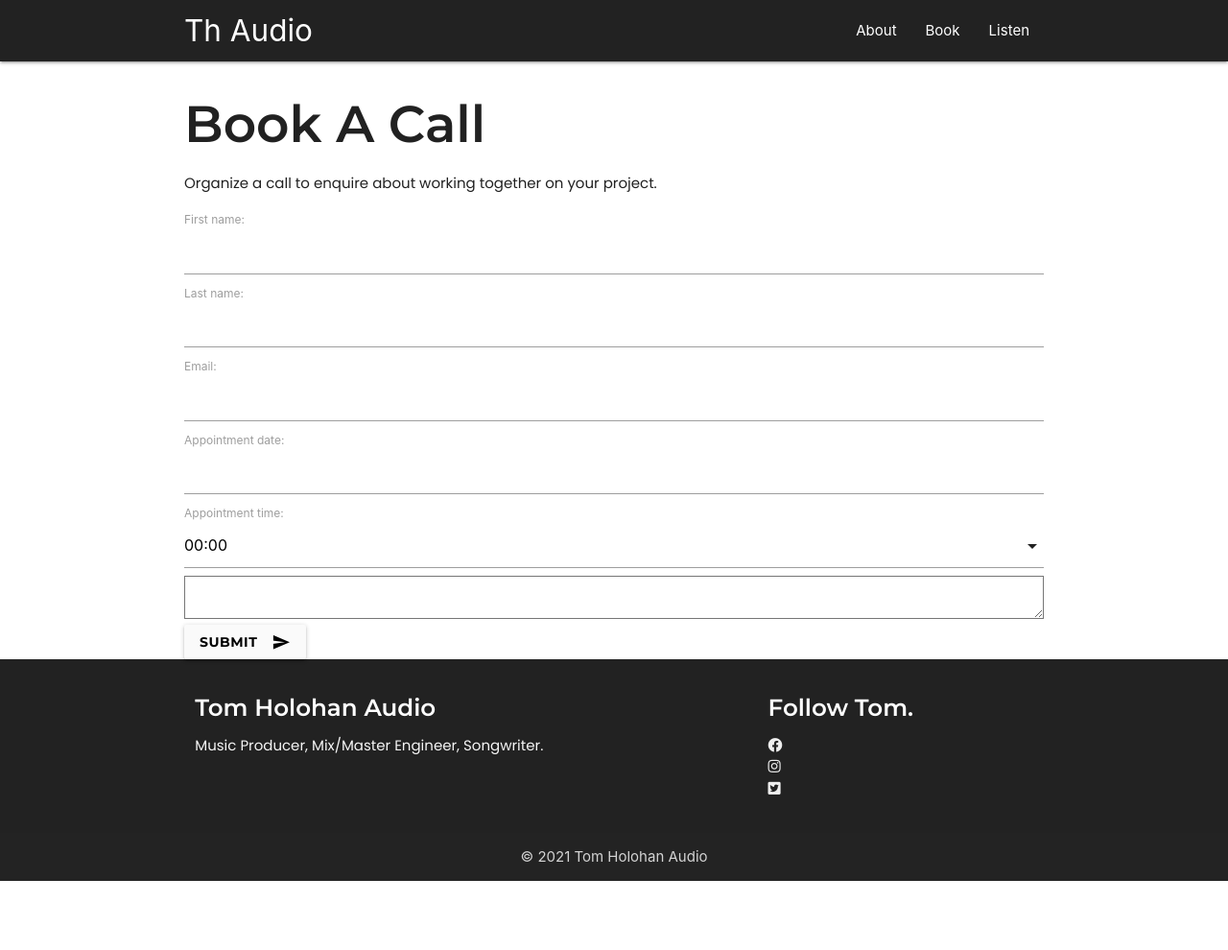
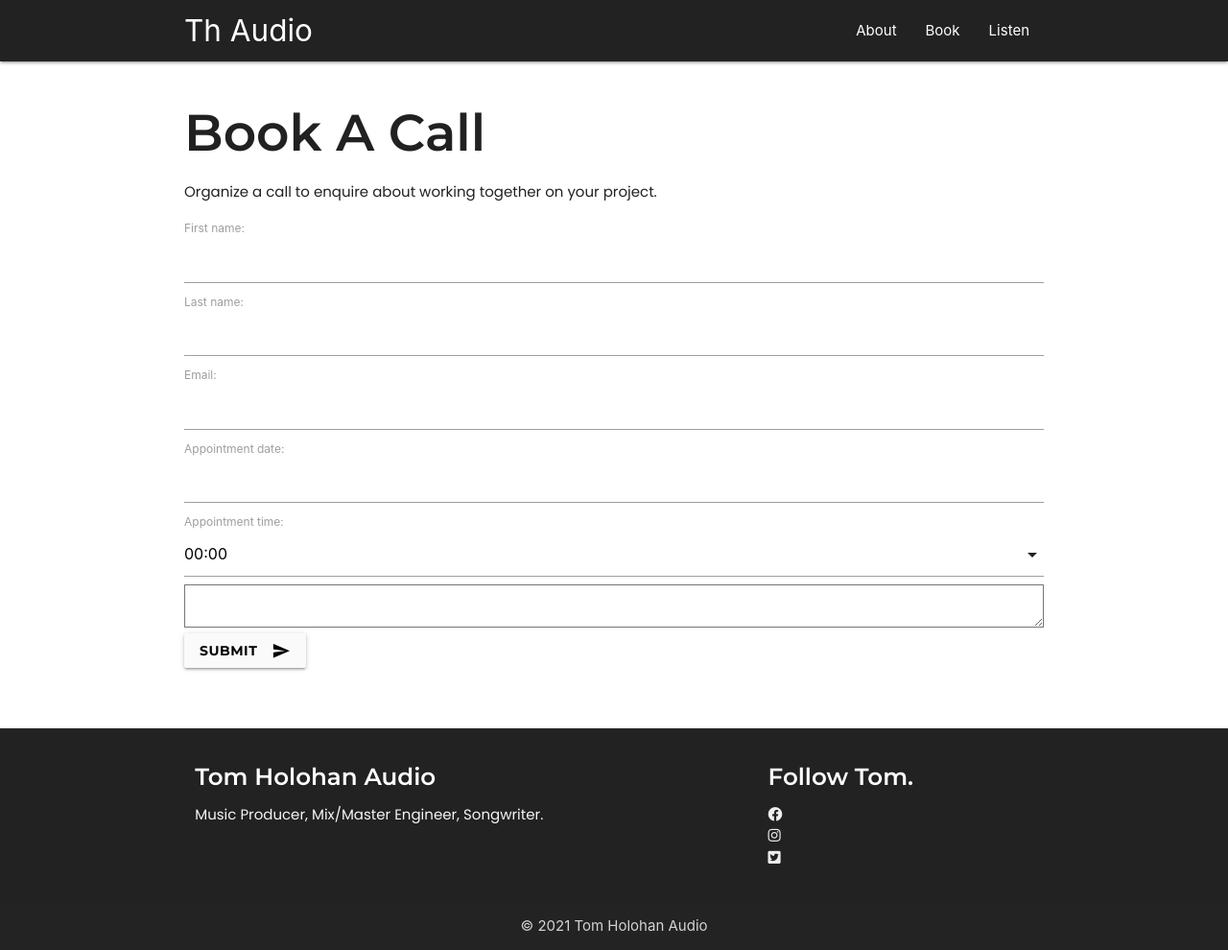
Before and after one commit to hollownotempty/Portfolio_4, a Django app: page /booking/ in a window 1280 px wide. Shown: the whole page at 96% size. Before the commit the page ends 918 px from the top, so only its background shows below. Run offline with Django 3.2, Linux system fonts and the light colour scheme.

Commit message:
Fix overlapping footer problem

```diff
--- a/static/css/styles.css
+++ b/static/css/styles.css
@@ -18,6 +18,11 @@ p {
 a {
     text-decoration: none;
     color: black;
+}
+
+#page-container {
+    position: relative;
+    min-height: 100vh;
 }
 
 /* --------------------------- Colors */
@@ -119,12 +124,22 @@ a {
 
 /* ------------------------------------------------------- BOOKING PAGE */
 
+/* #booking-content-container {
+    height: calc(100vh - 285px);
+} */
+
+#booking-page-headline > div > h2 {
+    margin-top: 0;
+    padding-top: 5%;
+}
+
 
 .form-submit-btn {
     background-color: #fafafa;
     color: black;
     font-family: 'Montserrat', sans-serif;
     font-weight: bold;
+    margin-bottom: 7%;
 }
 
 .form-submit-btn:hover {
--- a/templates/base.html
+++ b/templates/base.html
@@ -11,11 +11,14 @@
     <title>Tom Holohan Audio</title>
 </head>
 <body>
+    <div id="page-container">
+        <div class="content-wrap">
             <header>
                 <nav class="nav-bg-color">
                     <div class="nav-wrapper container">
                         <a href="{% url 'home' %}" class="brand-logo">Th Audio</a>
-              <a href="#" data-target="mobile-demo" class="sidenav-trigger"><i class="material-icons">menu</i></a>
+                        <a href="#" data-target="mobile-demo" class="sidenav-trigger"><i
+                                class="material-icons">menu</i></a>
                         <ul class="right hide-on-med-and-down">
                             <li><a href="#">About</a></li>
                             <li><a href="{% url 'booking' %}">Book</a></li>
@@ -34,6 +37,7 @@
 
             {% block content %}
             {% endblock %}
+        </div>
 
         <footer class="page-footer footer-bg-color">
             <div class="container">
@@ -45,9 +49,12 @@
                     <div class="col l4 offset-l2 s12">
                         <h5 class="white-text">Follow Tom.</h5>
                         <ul>
-                        <li><a class="grey-text text-lighten-3" href="https://facebook.com"><i class="fab fa-facebook"></i></a></li>
-                        <li><a class="grey-text text-lighten-3" href="https://instagram.com/holoh.an"><i class="fab fa-instagram"></i></a></li>
-                        <li><a class="grey-text text-lighten-3" href="https://twitter.com/hollownotempty"><i class="fab fa-twitter-square"></i></li>
+                            <li><a class="grey-text text-lighten-3" href="https://facebook.com"><i
+                                        class="fab fa-facebook"></i></a></li>
+                            <li><a class="grey-text text-lighten-3" href="https://instagram.com/holoh.an"><i
+                                        class="fab fa-instagram"></i></a></li>
+                            <li><a class="grey-text text-lighten-3" href="https://twitter.com/hollownotempty"><i
+                                        class="fab fa-twitter-square"></i></li>
                         </ul>
                     </div>
                 </div>
@@ -58,6 +65,7 @@
                 </div>
             </div>
         </footer>
+    </div>
 
     <script src="https://cdnjs.cloudflare.com/ajax/libs/materialize/1.0.0/js/materialize.min.js"></script>
     <script src="../static/js/script.js"></script>
--- a/templates/booking.html
+++ b/templates/booking.html
@@ -3,7 +3,7 @@
 {% load materializecss %}
 
 {% block content %}
-
+<div id="booking-content-container">
     <div id="booking-page-headline">
         <div class="booking-page-headline-inner container">
             <h2>
@@ -27,5 +27,5 @@
             </form>
         </div>
     </div>
-
+</div>
 {% endblock %}
```
Lines whose indentation alone changed are shown as unchanged.
